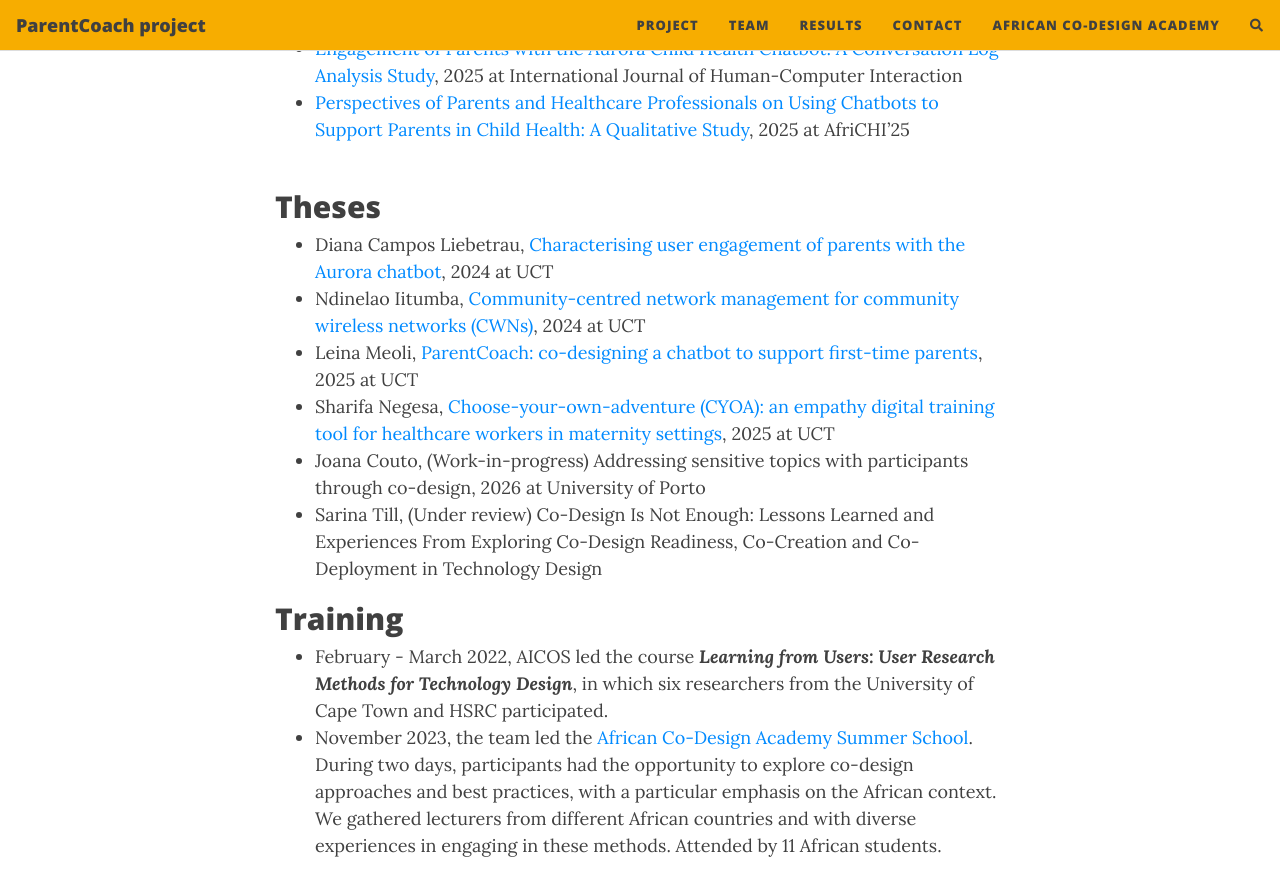
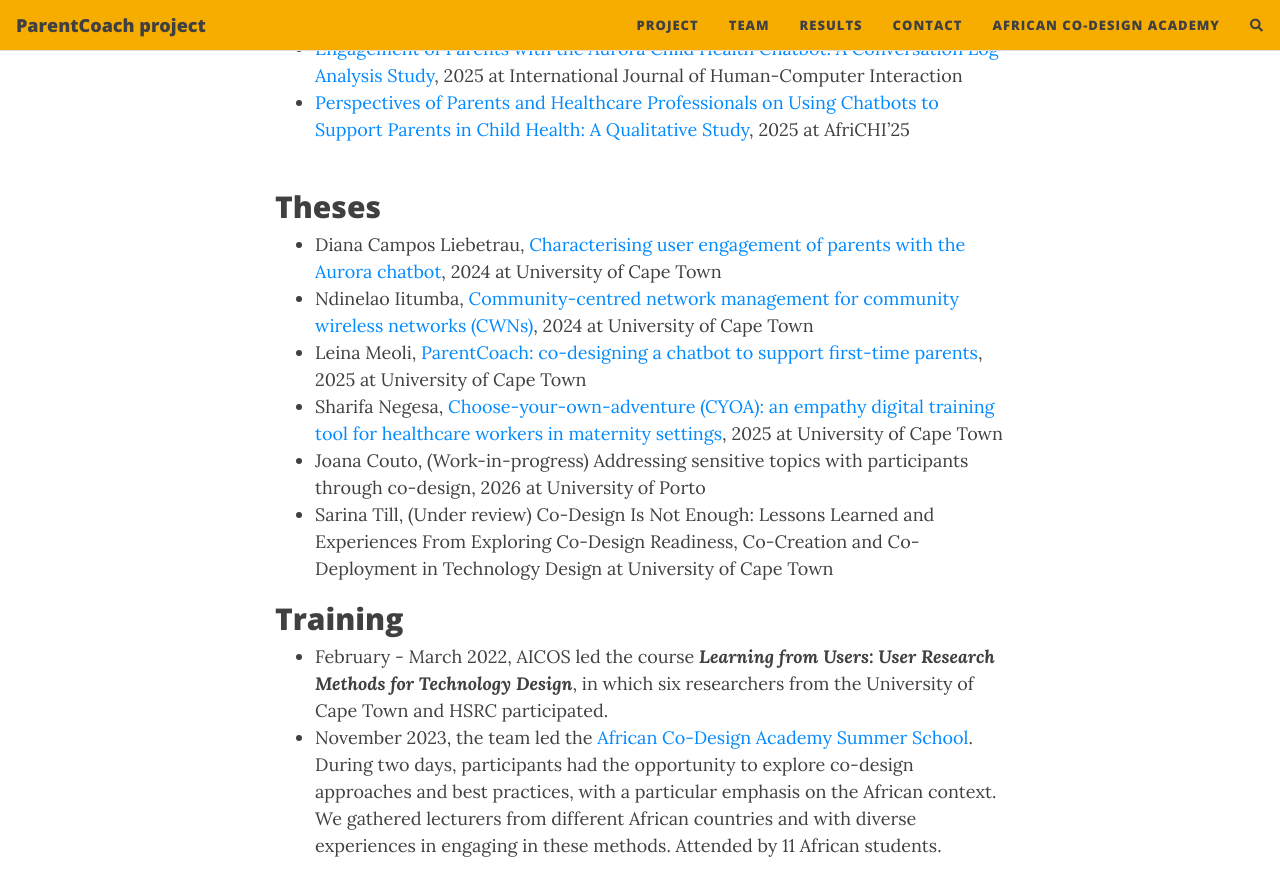
Before and after one commit to fraunhoferportugal/parentcoach-website, a Jekyll site: the page built from results.md, in a window 1280 px wide and 900 px high, scrolled down 812 px. Shown: the top 896 px of the window. Built offline with Jekyll 4.4.1, drawn with Linux system fonts in a browser that asks for light colours; nearby versions of some CDN libraries; comment, search, counter and statistics services are not loaded.

Commit message:
Update results.md

```diff
--- a/results.md
+++ b/results.md
@@ -33,12 +33,12 @@ The project ParentCoach started in January 2022 and finished in December 2024.<b
 
 ## Theses
 
-* Diana Campos Liebetrau, [Characterising user engagement of parents with the Aurora chatbot](https://open.uct.ac.za/items/068b59b3-48f9-4982-9710-729df6148a8e), 2024 at UCT
-* Ndinelao Iitumba, [Community-centred network management for community wireless networks (CWNs)](https://open.uct.ac.za/items/bbf1d7a9-a426-42ae-9186-52824a780115), 2024 at UCT
-* Leina Meoli, [ParentCoach: co-designing a chatbot to support first-time parents](https://open.uct.ac.za/items/08de4730-552d-4b9e-8d5d-7a2e386aaa3c), 2025 at UCT
-* Sharifa Negesa, [Choose-your-own-adventure (CYOA): an empathy digital training tool for healthcare workers in maternity settings](https://open.uct.ac.za/items/3ea2dadf-b427-4e04-a119-9dc6535c94cb), 2025 at UCT
+* Diana Campos Liebetrau, [Characterising user engagement of parents with the Aurora chatbot](https://open.uct.ac.za/items/068b59b3-48f9-4982-9710-729df6148a8e), 2024 at University of Cape Town
+* Ndinelao Iitumba, [Community-centred network management for community wireless networks (CWNs)](https://open.uct.ac.za/items/bbf1d7a9-a426-42ae-9186-52824a780115), 2024 at University of Cape Town
+* Leina Meoli, [ParentCoach: co-designing a chatbot to support first-time parents](https://open.uct.ac.za/items/08de4730-552d-4b9e-8d5d-7a2e386aaa3c), 2025 at University of Cape Town
+* Sharifa Negesa, [Choose-your-own-adventure (CYOA): an empathy digital training tool for healthcare workers in maternity settings](https://open.uct.ac.za/items/3ea2dadf-b427-4e04-a119-9dc6535c94cb), 2025 at University of Cape Town
 * Joana Couto, (Work-in-progress) Addressing sensitive topics with participants through co-design, 2026 at University of Porto
-* Sarina Till, (Under review) Co-Design Is Not Enough: Lessons Learned and Experiences From Exploring Co-Design Readiness, Co-Creation and Co-Deployment in Technology Design
+* Sarina Till, (Under review) Co-Design Is Not Enough: Lessons Learned and Experiences From Exploring Co-Design Readiness, Co-Creation and Co-Deployment in Technology Design at University of Cape Town
 
 
 
```
